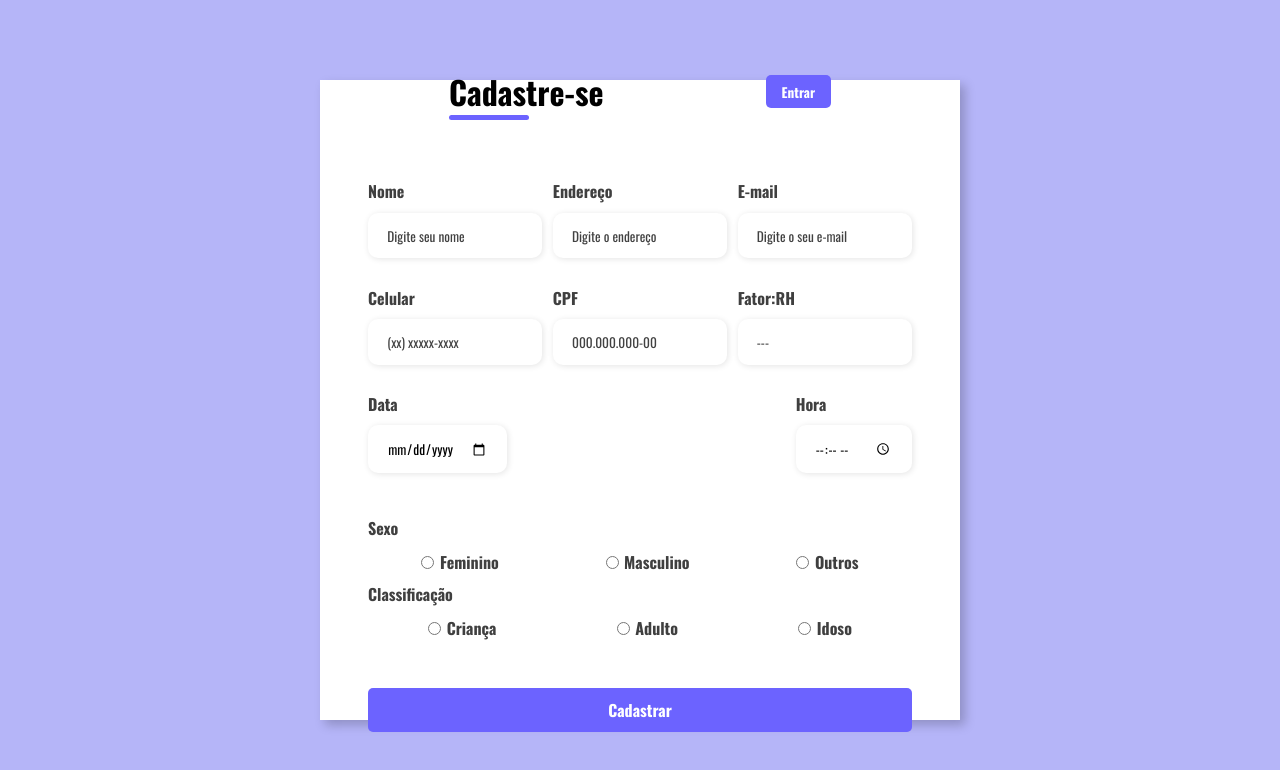
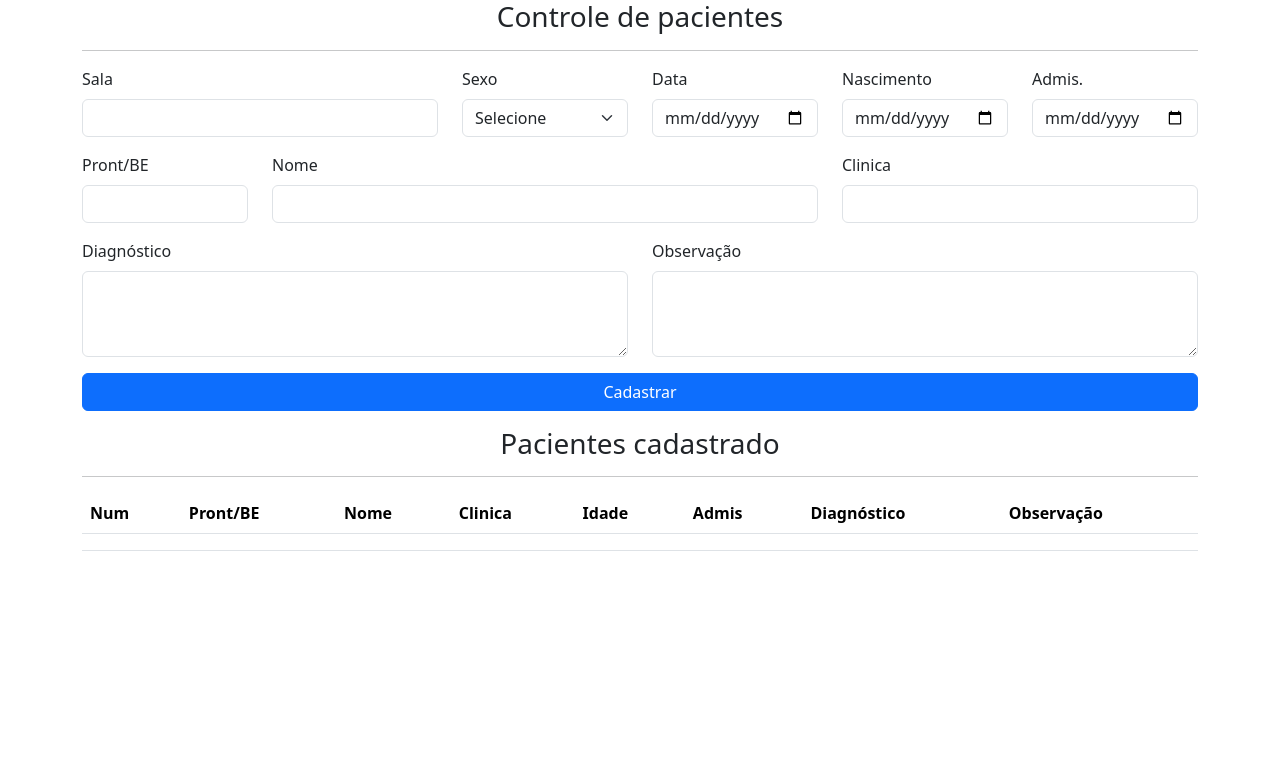
Before and after one commit to VictorMelkor/login-clinica, a plain HTML site: page index.html in a window 1280 px wide. Drawn offline with nearby package versions, Linux system fonts and the light colour scheme; files that its build step writes are made by us from their sources.

Commit message:
Ajuste de projeto

```diff
--- /dev/null
+++ b/css/index.css
@@ -0,0 +1,15 @@
+.containner{
+display: flex;
+justify-content: center;
+align-items: center;
+}
+
+input[type=number]::-webkit-inner-spin-button {
+    -webkit-appearance: none;
+
+}
+input[type=number] {
+   -moz-appearance: textfield;
+   appearance: textfield;
+
+}
--- a/index.html
+++ b/index.html
@@ -1,110 +1,118 @@
-<!DOCTYPE html>
+<!doctype html>
 <html lang="pt-br">
+
 <head>
+    <meta charset="utf-8">
+    <meta name="viewport" content="width=device-width, initial-scale=1">
+    <title>Lista de pacientes</title>
+    <link href="https://cdn.jsdelivr.net/npm/bootstrap@5.3.0-alpha3/dist/css/bootstrap.min.css" rel="stylesheet"
+        integrity="sha384-KK94CHFLLe+nY2dmCWGMq91rCGa5gtU4mk92HdvYe+M/SXH301p5ILy+dN9+nJOZ" crossorigin="anonymous">
+    <link href="index.css" rel="stylesheet">
+</head>
 
-	<meta charset="utf-8">
-	<meta http-equiv="X-UA-Compatible" content="IE=edge">
-	<meta name="viewport" content="width=device-width, initial-scale=1.0">
-	<link rel="stylesheet" href="css/style.css">
-	<title>Cadastro de Pacientes</title>
-
-</head>
 <body>
     <div class="container">
-		<div class="form-image">
-			<img src="imagens/undraw_doctors_p6aq.svg">
+        <form id="formulario">
+
+            <h3 class="text-center">Controle de pacientes</h3>
+            <hr>
+
+            <div class="row">
+                <div class="mb-3 col-sm-12 col-md-4">
+                    <label class="form-label">Sala</label>
+                    <input type="text" class="form-control" id="sala">
                 </div>
-		<div class="form">
-			<form action="#">
-				<div class="form-header">
-					<div class="title">
-						<h1>Cadastre-se</h1>
+                <div class="mb-3 col-sm-12 col-md-2">
+                    <label class="form-label">Sexo</label>
+                    <select class="form-select" id="sexo">
+                        <option selected>Selecione</option>
+                        <option value="1">Masculino</option>
+                        <option value="2">Feminimo</option>
+                    </select>
                 </div>
-					<div class="login-button">
-						<button><a href="#">Entrar</a></button>
+                <div class="mb-3 col-sm-12 col-md-2">
+                    <label class="form-label">Data</label>
+                    <input type="date" class="form-control" id="data">
+                </div>
+
+                <div class="mb-3 col-sm-12 col-md-2">
+                    <label class="form-label">Nascimento</label>
+                    <input type="date" class="form-control" id="nascimento">
+                </div>
+                <div class="mb-3 col-sm-12 col-md-2">
+                    <label class="form-label">Admis.</label>
+                    <input type="date" class="form-control" id="admis">
                 </div>
             </div>
 
-					<div class="input-group">
-						<div class="input-box">
-							<label for="name">Nome</label>
-							<input id="name" type="text" name="name" placeholder="Digite seu nome" required>
+            <div class="row">
+                <div class="mb-3 col-sm-12 col-md-2">
+                    <label class="form-label">Pront/BE</label>
+                    <input type="text" class="form-control" id="prontuario">
                 </div>
-
-						<div class="input-box">
-							<label for="lastname">Endereço</label>
-							<input id="lastname" type="text" name="address" placeholder="Digite o endereço" required>
+                <div class="mb-3 col-sm-12 col-md-6">
+                    <label class="form-label">Nome</label>
+                    <input type="text" class="form-control" id="nome">
                 </div>
-
-						<div class="input-box">
-							<label for="email">E-mail</label>
-							<input id="email" type="email" name="email" placeholder="Digite o seu e-mail" required>
-						</div>
-
-						<div class="input-box">
-							<label for="number">Celular</label>
-							<input id="number" type="tel" name="number" placeholder="(xx) xxxxx-xxxx" required>
-						</div>
-						<div class="input-box">
-							<label for="number">CPF</label>
-							<input id="number" type="cpf" name="number" placeholder="000.000.000-00" required>
-						</div>
-						<div class="input-box">
-							<label for="text">Fator:RH</label>
-							<input id="text" type="text" name="text" placeholder="---" required>
-						</div>
-						<div class="input-box">
-							<label for="txtdata">Data</label>
-							<input type="date" id="txtdata" name="data" placeholder="dd/mm/aaaa" required>
-						</div>
-						<div class="input-box">
-							<label for="txthora">Hora</label>
-							<input type="time" id="txthora" name="hora" placeholder="--:--" required>
+                <div class="mb-3 col-sm-12 col-md-4">
+                    <label class="form-label">Clinica</label>
+                    <input type="text" class="form-control" id="clinica">
                 </div>
             </div>
 
-					<div class="gender-inputs">
-						<div class="gender-title">
-							<h5>Sexo</h5>
+
+            <div class="row">
+                <div class="mb-3 col-sm-12 col-md-6">
+                    <label class="form-label">Diagnóstico</label>
+                    <textarea class="form-control" id="diagnostico" rows="3"></textarea>
                 </div>
-						<div class="gender-group">
-							<div class="gender-input">
-								<input type="radio" id="female" name="gender">
-								<label for="female">Feminino</label>
-							</div>
-							<div class="gender-input">
-								<input type="radio" id="male" name="gender">
-								<label for="male">Masculino</label>
-							</div>
-							<div class="gender-input">
-								<input type="radio" id="other" name="gender">
-								<label for="others">Outros</label>
+                <div class="mb-3 col-sm-12 col-md-6">
+                    <label class="form-label">Observação</label>
+                    <textarea class="form-control" id="observacao" rows="3"></textarea>
                 </div>
             </div>
-						<div class="gender-inputs">
-						<div class="gender-title">
-							<h5>Classificação</h5>
-						</div>
-						<div class="gender-group">
-							<div class="gender-input">
-								<input type="radio" id="child" name="gender">
-								<label for="child">Criança</label>
-							</div>
-							<div class="gender-input">
-								<input type="radio" id="adult" name="gender">
-								<label for="adult">Adulto</label>
-							</div>
-							<div class="gender-input">
-								<input type="radio" id="old" name="gender">
-								<label for="old">Idoso</label>
+            <button type="button" onclick="cadastrar()" class="btn btn-primary col-sm-12 ">Cadastrar</button>
+        </form>
+
+        <h3 class="text-center mt-3">Pacientes cadastrado</h3>
+        <hr>
+        <div id="tabela">
+            <table class="table">
+                <thead>
+                    <tr>
+                        <th scope="col">Num</th>
+                        <th scope="col">Pront/BE</th>
+                        <th scope="col">Nome</th>
+                        <th scope="col">Clinica</th>
+                        <th scope="col">Idade</th>
+                        <th scope="col">Admis</th>
+                        <th scope="col">Diagnóstico</th>
+                        <th scope="col">Observação</th>
+
+                    </tr>
+                </thead>
+                <tbody>
+                    <tr>
+                        <td scope="row" id="tableNum"></td>
+                        <td id="tableProntuario"></td>
+                        <td id="tableNome"></td>
+                        <td id="tableClinica"></td>
+                        <td id="tableIdade"></td>
+                        <td id="tableAdmis"></td>
+                        <td id="tableDiagnostico"></td>
+                        <td id="tableObservacao"></td>
+                    </tr>
+                </tbody>
+            </table>
         </div>
     </div>
 
-				<div class="continue-button">
-					<button><a href="#">Cadastrar</button>
-				</div>
-			</form>
-		</div>
-	</div>
+
+    <script type="text/javascript" src="index.js"></script>
+    <script src="https://ajax.googleapis.com/ajax/libs/jquery/2.1.1/jquery.min.js"></script>
+    <script src="https://cdn.jsdelivr.net/npm/bootstrap@5.3.0-alpha3/dist/js/bootstrap.bundle.min.js"
+        integrity="sha384-ENjdO4Dr2bkBIFxQpeoTz1HIcje39Wm4jDKdf19U8gI4ddQ3GYNS7NTKfAdVQSZe"
+        crossorigin="anonymous"></script>
 </body>
+
 </html>
```
Also changed, not shown: js/index.js (added, +102 -0 lines), login.html (added, +110 -0 lines), imagens/img.png (added). Lines whose indentation alone changed are shown as unchanged.
